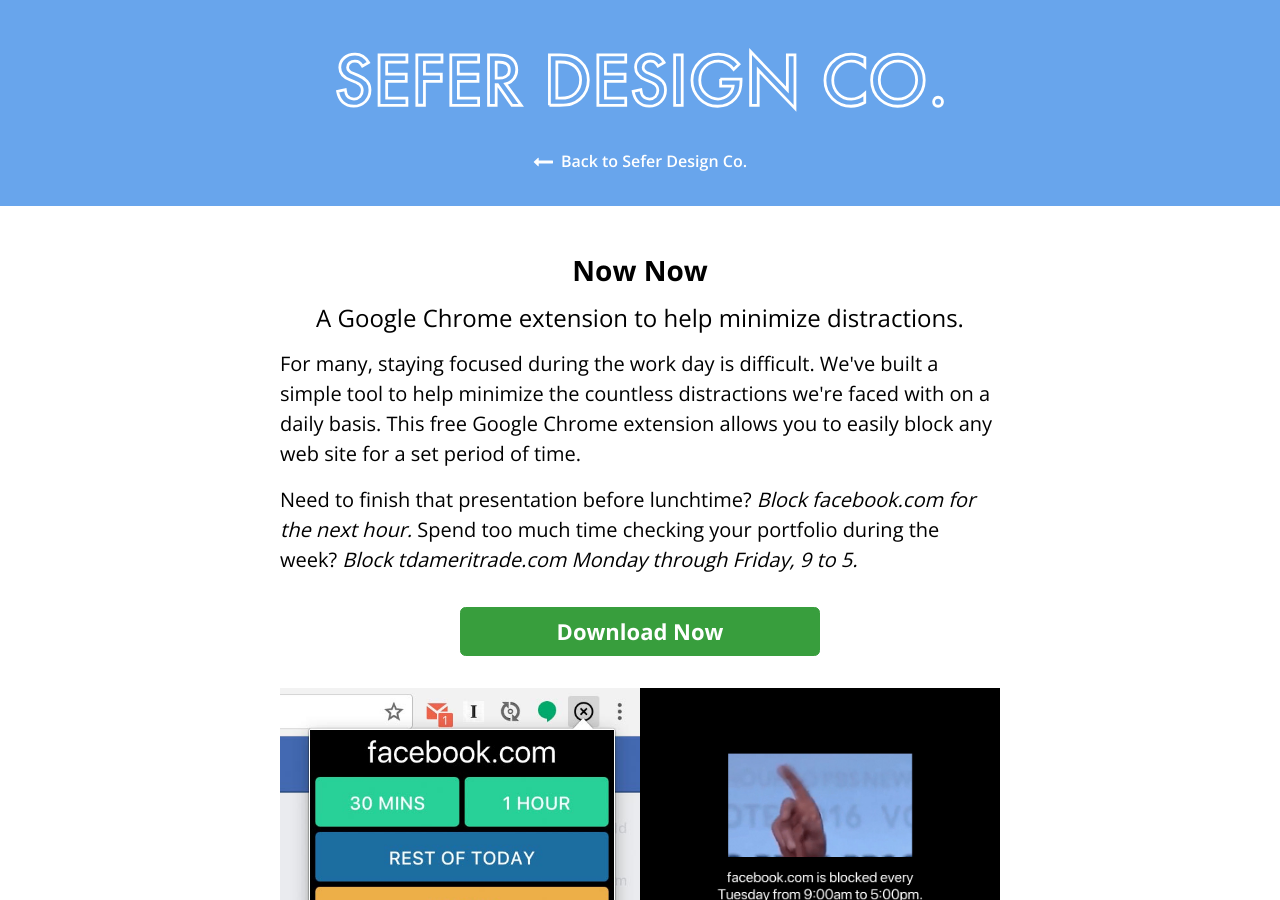
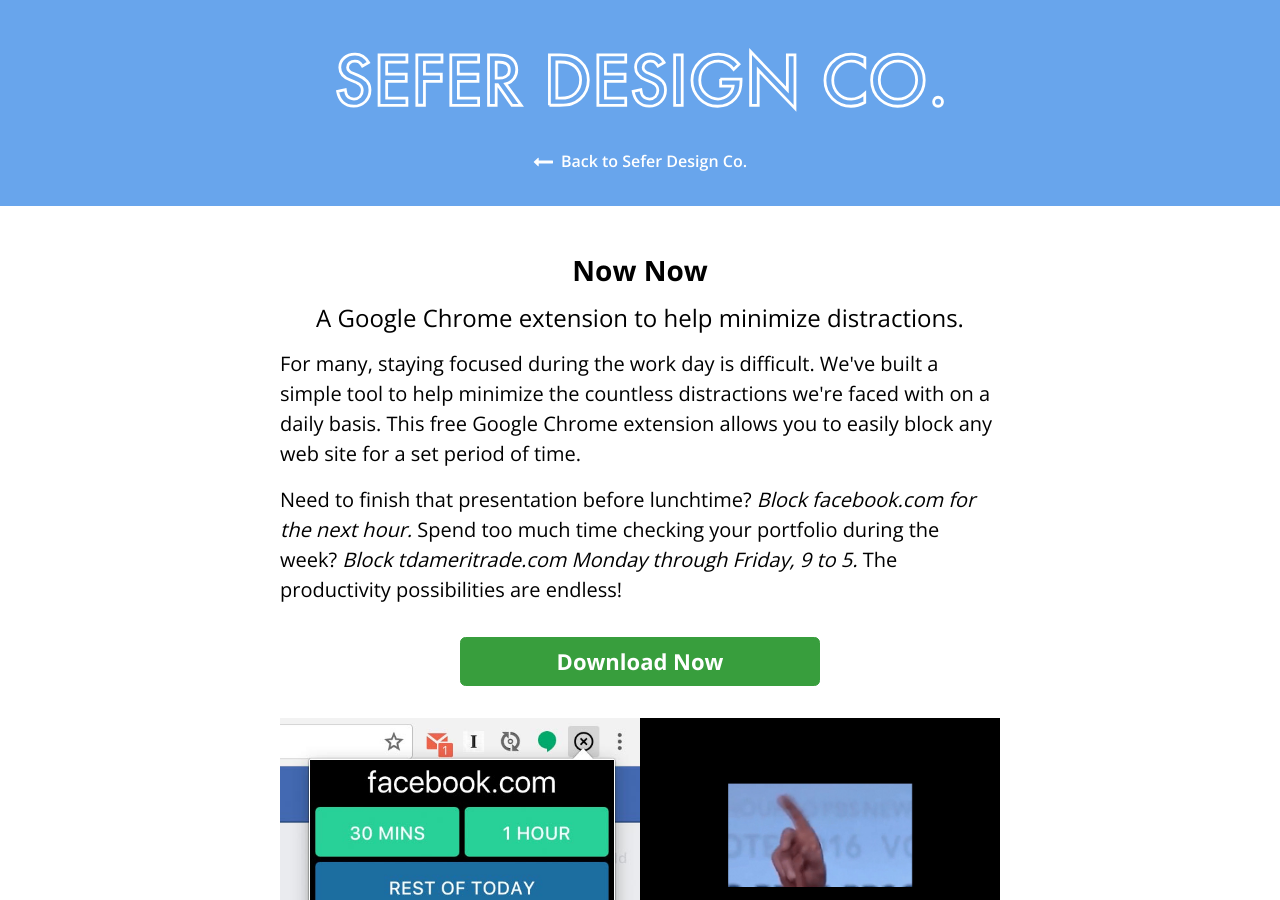
Before and after one commit to SeferDesign/seferdesign.com, a Jekyll site: the page built from not-now.html, in a window 1280 px wide and 900 px high. Built offline with Jekyll 4.4.1, drawn with Linux system fonts in a browser that asks for light colours.

Commit message:
Better outro

```diff
--- a/not-now.html
+++ b/not-now.html
@@ -14,7 +14,7 @@
           <h1>Now Now</h1>
           <h2>A Google Chrome extension to help minimize distractions.</h2>
           <p>For many, staying focused during the work day is difficult. We've built a simple tool to help minimize the countless distractions we're faced with on a daily basis. This free Google Chrome extension allows you to easily block any web site for a set period of time.</p>
-          <p>Need to finish that presentation before lunchtime? <em>Block facebook.com for the next hour.</em> Spend too much time checking your portfolio during the week? <em>Block tdameritrade.com Monday through Friday, 9 to 5.</em></p>
+          <p>Need to finish that presentation before lunchtime? <em>Block facebook.com for the next hour.</em> Spend too much time checking your portfolio during the week? <em>Block tdameritrade.com Monday through Friday, 9 to 5.</em> The productivity possibilities are endless!</p>
           <div class="sub-product-grid pure-g">
             <div class="sub-product pure-u-1-1 pure-u-md-1-4"></div>
             <div class="sub-product pure-u-1-1 pure-u-md-1-2">
```
